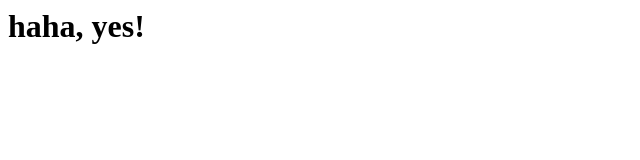
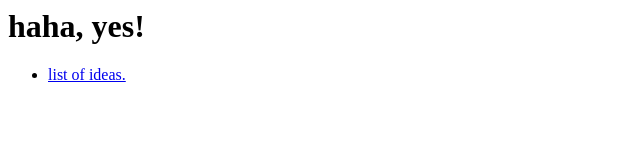
Before and after one commit to hahayes/hahayes.github.io, a plain HTML site: page index.html in a window 1280 px wide. Shown: the whole page, without its empty margins (0-640 px from the left). Drawn offline with Linux system fonts and the light colour scheme.

Commit message:
Update index.html

```diff
--- a/index.html
+++ b/index.html
@@ -1 +1,5 @@
 <h1>haha, yes!</h1>
+
+<ul>
+  <li><a href="https://github.com/hahayes/hahayes-projects/issues">list of ideas.</a></li>
+</ul>
```
